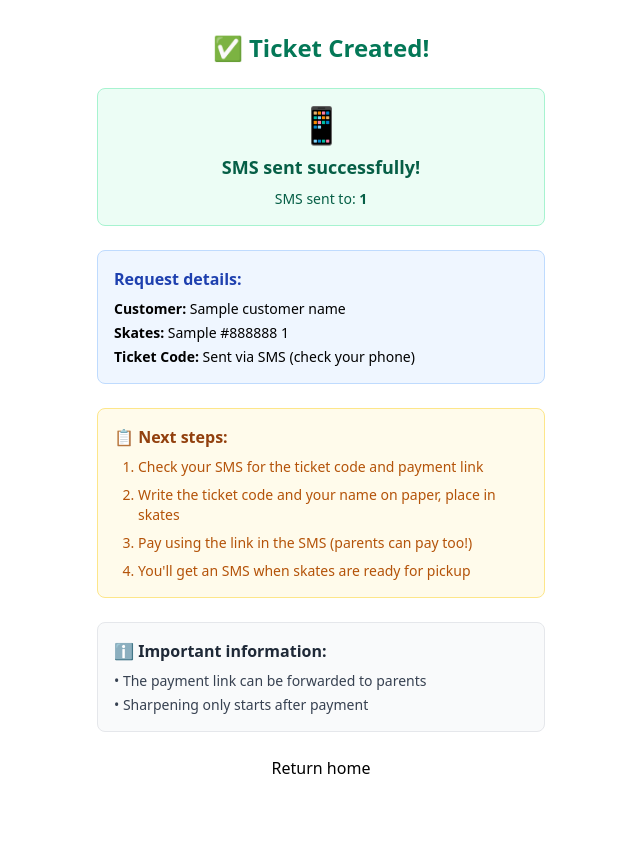
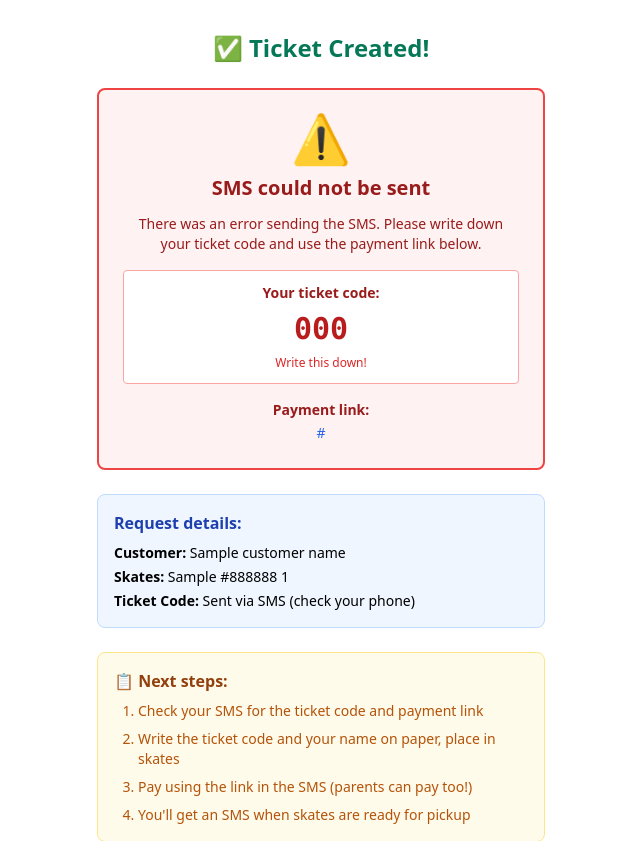
Before and after one commit to osandum/skate-sharpening-tickets, a Flask app: template templates/ticket_created.html in a window 1280 px wide. Shown: the top 841 px of the page, without its empty margins (319-959 px from the left). Before the commit the page ends 774 px from the top, so only its background shows below. Run offline with Flask 3, Linux system fonts and the light colour scheme; tables that the repository leaves empty hold one stand-in row (values such as "Sample post"); the template is opened without the code that fills it: values that come from a table or form of the project are taken from there, most other values are stand-ins (such as "Sample title", 1, 10 or a date in 2020); some libraries are stand-ins or nearby versions.

Commit message:
Implement PRG pattern and SMS failure handling
- Add Post/Redirect/Get pattern to prevent duplicate ticket creation on page reload
- Show prominent error message when SMS sending fails
- Display ticket code and payment link even when SMS fails
- Add translation strings for SMS failure messages

🤖 Generated with [Claude Code](https://claude.com/claude-code)

Co-Authored-By: Claude <noreply@anthropic.com>

```diff
--- a/templates/ticket_created.html
+++ b/templates/ticket_created.html
@@ -9,6 +9,7 @@
             ✅ {{ t('ticket_created_title') }}
         </h1>
 
+        {% if sms_success %}
         <div class="bg-green-50 border border-green-200 rounded-lg p-4 mb-6">
             <div class="text-center text-green-800">
                 <div class="text-4xl mb-2">📱</div>
@@ -16,6 +17,22 @@
                 <p class="text-sm">{{ t('sms_sent_to') }}: <strong>{{ phone_number }}</strong></p>
             </div>
         </div>
+        {% else %}
+        <div class="bg-red-50 border-2 border-red-500 rounded-lg p-6 mb-6">
+            <div class="text-center text-red-800">
+                <div class="text-5xl mb-3">⚠️</div>
+                <p class="text-xl font-bold mb-3">{{ t('sms_send_failed') }}</p>
+                <p class="text-sm mb-4">{{ t('sms_failed_explanation') }}</p>
+                <div class="bg-white border border-red-300 rounded p-3 mb-4">
+                    <p class="text-sm font-semibold mb-2">{{ t('your_ticket_code') }}:</p>
+                    <p class="text-3xl font-mono font-bold text-red-700">{{ ticket.code }}</p>
+                    <p class="text-xs text-red-600 mt-2">{{ t('write_this_down') }}</p>
+                </div>
+                <p class="text-sm font-semibold">{{ t('payment_link') }}:</p>
+                <a href="{{ payment_url }}" class="text-blue-600 hover:underline break-all text-sm">{{ payment_url }}</a>
+            </div>
+        </div>
+        {% endif %}
 
         <div class="bg-blue-50 border border-blue-200 rounded-lg p-4 mb-6">
             <h3 class="font-semibold text-blue-800 mb-2">{{ t('request_details') }}:</h3>
--- a/translations/da.yaml
+++ b/translations/da.yaml
@@ -175,6 +175,11 @@ return_home: "Tilbage til forsiden"
 ticket_created_title: "Billet oprettet!"
 sms_sent_message: "SMS sendt!"
 sms_sent_to: "SMS sendt til"
+sms_send_failed: "SMS kunne ikke sendes"
+sms_failed_explanation: "Der opstod en fejl ved afsendelse af SMS. Skriv billetkoden ned, og brug betalingslinket nedenfor."
+your_ticket_code: "Din billetkode"
+write_this_down: "Skriv dette ned!"
+payment_link: "Betalingslink"
 next_steps: "Næste trin"
 check_sms_step: "Tjek din SMS for billetkode og betalingslink"
 write_code_step: "Skriv billetkoden og dit navn på papir, læg det i skøjterne"
--- a/translations/en.yaml
+++ b/translations/en.yaml
@@ -169,6 +169,11 @@ return_home: "Return home"
 ticket_created_title: "Ticket Created!"
 sms_sent_message: "SMS sent successfully!"
 sms_sent_to: "SMS sent to"
+sms_send_failed: "SMS could not be sent"
+sms_failed_explanation: "There was an error sending the SMS. Please write down your ticket code and use the payment link below."
+your_ticket_code: "Your ticket code"
+write_this_down: "Write this down!"
+payment_link: "Payment link"
 next_steps: "Next steps"
 check_sms_step: "Check your SMS for the ticket code and payment link"
 write_code_step: "Write the ticket code and your name on paper, place in skates"
```
Also changed, not shown: routes/customer.py (+35 -13 lines).
